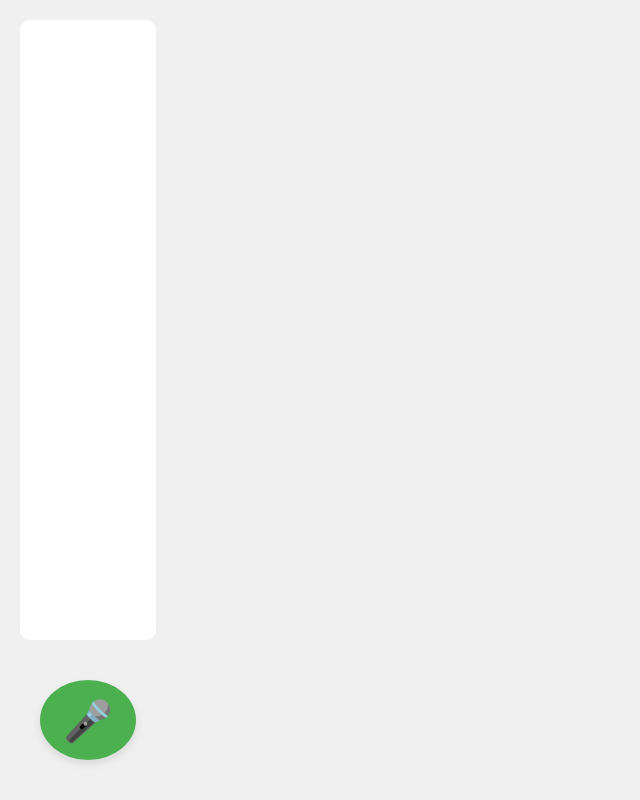
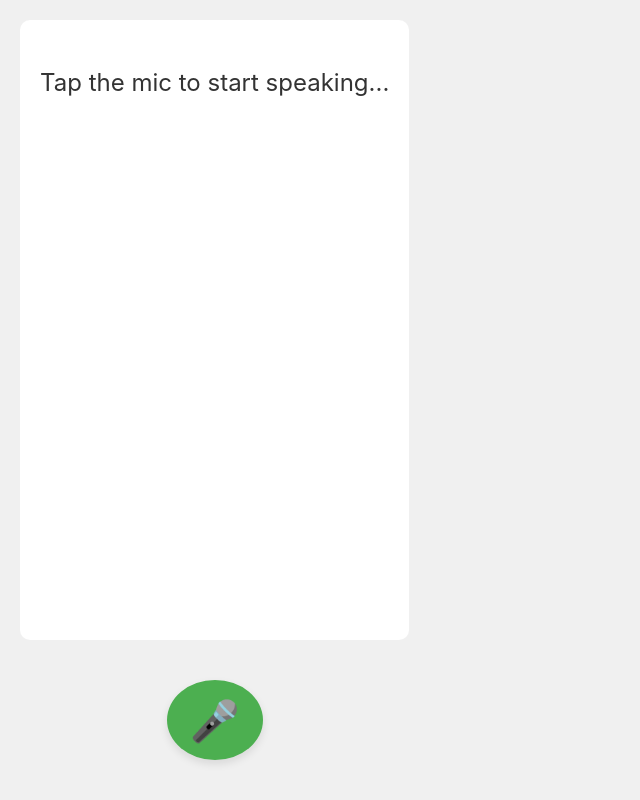
Before and after one commit to owencooke/dictate, a React (Vite) app: page / in a window 1280 px wide. Shown: the whole page, without its empty margins (0-640 px from the left). Built offline with nearby package versions, Linux system fonts and the light colour scheme.

Commit message:
refactor

```diff
--- a/src/App.tsx
+++ b/src/App.tsx
@@ -1,81 +1,26 @@
-import React, { useEffect, useRef, useState } from 'react';
+import React from 'react';
 import './App.css';
-
-declare global {
-  interface Window {
-    webkitSpeechRecognition: any;
-    SpeechRecognition: any;
-  }
-}
-
-type SpeechRecognition = any;
-type SpeechRecognitionEvent = any;
+import { useSpeechRecognition } from './hooks/useSpeechRecognition';
+import { TranscriptDisplay } from './components/TranscriptDisplay';
+import { RecorderControls } from './components/RecorderControls';
 
 const App: React.FC = () => {
-  const [isListening, setIsListening] = useState(false);
-  const [transcript, setTranscript] = useState('');
-  const recognitionRef = useRef<SpeechRecognition | null>(null);
+  const { transcript, isListening, isSupported, start, stop, reset } = useSpeechRecognition();
 
-  useEffect(() => {
-    if (!('webkitSpeechRecognition' in window)) {
-      alert('Web Speech API is not supported in this browser.');
-      return;
-    }
-
-    const recognition = new window.webkitSpeechRecognition();
-    recognition.continuous = true;
-    recognition.interimResults = true;
-    recognition.lang = 'en-US';
-
-    recognition.onresult = (event) => {
-      let interimTranscript = '';
-      let finalTranscript = '';
-      for (let i = event.resultIndex; i < event.results.length; ++i) {
-        if (event.results[i].isFinal) {
-          finalTranscript += event.results[i][0].transcript;
-        } else {
-          interimTranscript += event.results[i][0].transcript;
-        }
-      }
-      setTranscript(finalTranscript + interimTranscript);
-    };
-
-    recognitionRef.current = recognition;
-
-    return () => {
-      recognition.stop();
-    };
-  }, []);
-
-  const toggleListening = () => {
-    if (isListening) {
-      recognitionRef.current?.stop();
-    } else {
-      recognitionRef.current?.start();
-    }
-    setIsListening(!isListening);
-  };
-
-  const handleRestart = () => {
-    setTranscript('');
-  };
+  if (!isSupported) {
+    return <div className="container">Speech recognition is not supported in this browser. Please use Safari.</div>;
+  }
 
   return (
     <div className="container">
-      <div className="text-container">
-        <p>{transcript}</p>
-      </div>
-      <div className="button-container">
-        {transcript && !isListening ? (
-          <button onClick={handleRestart} className="button restart-button">
-            🔄
-          </button>
-        ) : (
-          <button onClick={toggleListening} className={`button ${isListening ? 'stop-button' : 'start-button'}`}>
-            {isListening ? '⏹️' : '🎤'}
-          </button>
-        )}
-      </div>
+      <TranscriptDisplay transcript={transcript} />
+      <RecorderControls
+        isListening={isListening}
+        hasTranscript={!!transcript}
+        onStart={start}
+        onStop={stop}
+        onReset={reset}
+      />
     </div>
   );
 };
--- /dev/null
+++ b/src/components/RecorderControls.tsx
@@ -0,0 +1,28 @@
+interface RecorderControlsProps {
+  isListening: boolean;
+  hasTranscript: boolean;
+  onStart: () => void;
+  onStop: () => void;
+  onReset: () => void;
+}
+
+export const RecorderControls: React.FC<RecorderControlsProps> = ({
+  isListening,
+  hasTranscript,
+  onStart,
+  onStop,
+  onReset,
+}) => (
+  <div className="button-container">
+    {hasTranscript && !isListening ? (
+      <button onClick={onReset} className="button restart-button">🔄</button>
+    ) : (
+      <button
+        onClick={isListening ? onStop : onStart}
+        className={`button ${isListening ? 'stop-button' : 'start-button'}`}
+      >
+        {isListening ? '⏹️' : '🎤'}
+      </button>
+    )}
+  </div>
+);
--- /dev/null
+++ b/src/components/TranscriptDisplay.tsx
@@ -0,0 +1,9 @@
+interface TranscriptDisplayProps {
+  transcript: string;
+}
+
+export const TranscriptDisplay: React.FC<TranscriptDisplayProps> = ({ transcript }) => (
+  <div className="text-container">
+    <p>{transcript || <span className="placeholder">Tap the mic to start speaking...</span>}</p>
+  </div>
+);
--- /dev/null
+++ b/src/hooks/useSpeechRecognition.ts
@@ -0,0 +1,93 @@
+import { useEffect, useRef, useState, useCallback } from 'react';
+
+interface SpeechRecognitionResult {
+  transcript: string;
+  isListening: boolean;
+  isSupported: boolean;
+  start: () => void;
+  stop: () => void;
+  reset: () => void;
+}
+
+interface UseSpeechRecognitionOptions {
+  lang?: string;
+  continuous?: boolean;
+  interimResults?: boolean;
+}
+
+export const useSpeechRecognition = ({
+  lang = 'en-US',
+  continuous = true,
+  interimResults = true,
+}: UseSpeechRecognitionOptions = {}): SpeechRecognitionResult => {
+  const [transcript, setTranscript] = useState('');
+  const [isListening, setIsListening] = useState(false);
+  const [isSupported, setIsSupported] = useState(false);
+  const recognitionRef = useRef<any>(null);
+
+  useEffect(() => {
+    const SpeechRecognition = window.webkitSpeechRecognition ?? window.SpeechRecognition;
+
+    if (!SpeechRecognition) {
+      setIsSupported(false);
+      return;
+    }
+
+    setIsSupported(true);
+
+    const recognition = new SpeechRecognition();
+    recognition.continuous = continuous;
+    recognition.interimResults = interimResults;
+    recognition.lang = lang;
+
+    recognition.onresult = (event: any) => {
+      let interim = '';
+      let final = '';
+
+      for (let i = event.resultIndex; i < event.results.length; i++) {
+        const text = event.results[i][0].transcript;
+        if (event.results[i].isFinal) {
+          final += text;
+        } else {
+          interim += text;
+        }
+      }
+
+      setTranscript(prev => {
+        // Append finalized text, show interim appended to current final
+        const base = prev + final;
+        return interim ? base + interim : base;
+      });
+    };
+
+    recognition.onend = () => {
+      setIsListening(false);
+    };
+
+    recognition.onerror = (event: any) => {
+      console.error('Speech recognition error:', event.error);
+      setIsListening(false);
+    };
+
+    recognitionRef.current = recognition;
+
+    return () => recognition.stop();
+  }, [lang, continuous, interimResults]);
+
+  const start = useCallback(() => {
+    recognitionRef.current?.start();
+    setIsListening(true);
+  }, []);
+
+  const stop = useCallback(() => {
+    recognitionRef.current?.stop();
+    setIsListening(false);
+  }, []);
+
+  const reset = useCallback(() => {
+    stop();
+    setTranscript('');
+  }, [stop]);
+
+  return { transcript, isListening, isSupported, start, stop, reset };
+};
```
